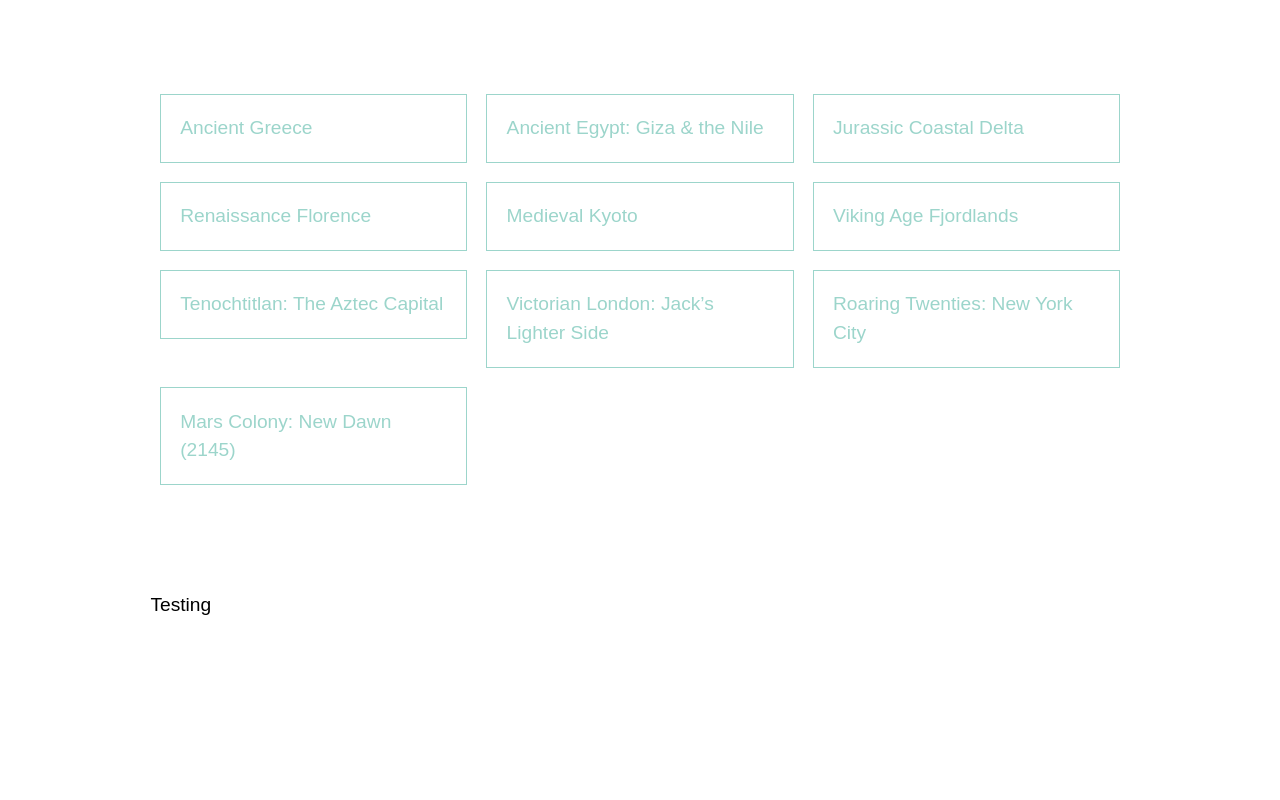
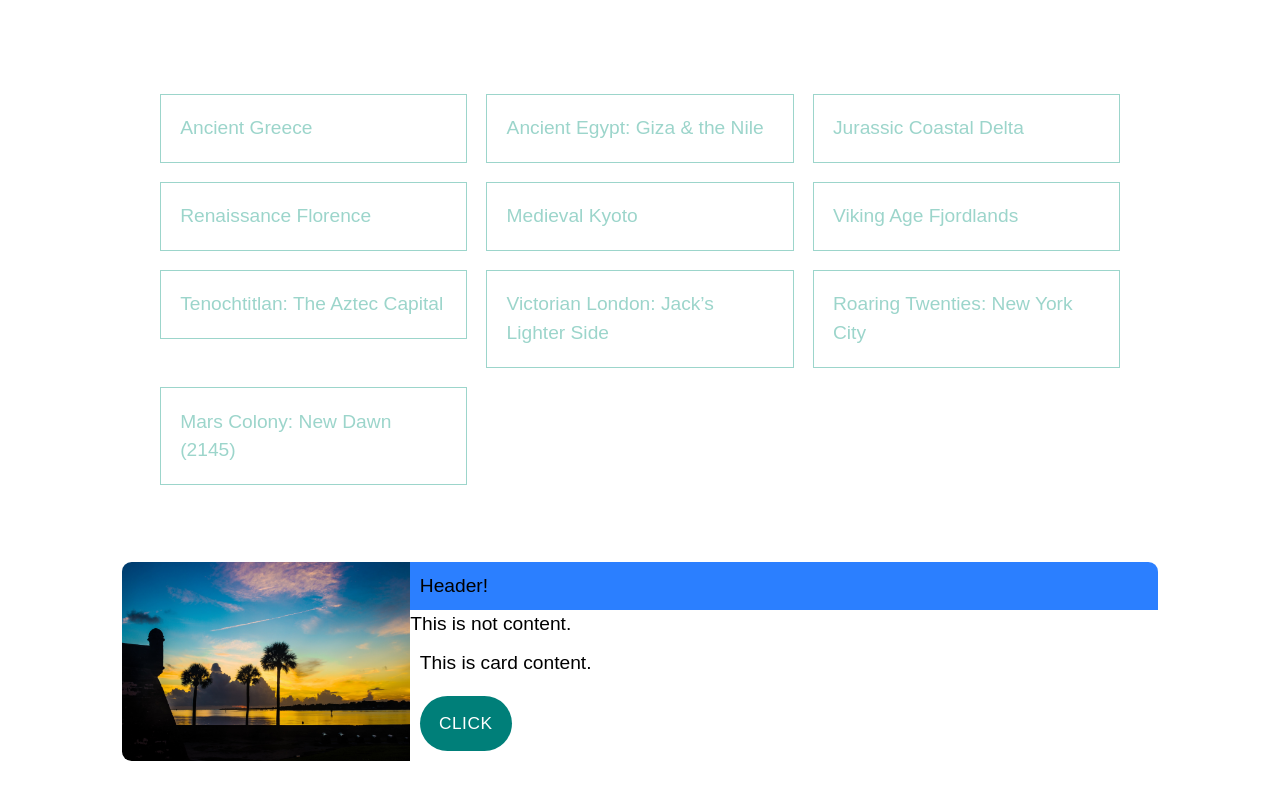
Before and after one commit to techtitans-chas/upplevelsebokning-vue, a Vue app: page / in a window 1280 px wide. Shown: the part 541-1341 px from the top of the page. Before the commit the page ends 1295 px from the top, so only its background shows below. Built offline with nearby package versions, Linux system fonts and the light colour scheme; a web font is replaced by a local one.

Commit message:
Updated card component to handle more dynamic props

```diff
--- /dev/null
+++ b/src/components/Badge.vue
@@ -0,0 +1,11 @@
+<template>
+  <div
+    class="bg-primary-500 rounded-full text-white font-regular flex justify-center items-center py-1 px-2 text-sm"
+  >
+    <slot />
+  </div>
+</template>
+
+<script setup lang="ts">
+defineProps<{}>();
+</script>
--- a/src/components/Button.vue
+++ b/src/components/Button.vue
@@ -1,9 +1,5 @@
 <template>
-  <component
-    :is="to ? RouterLink : 'button'"
-    :to="to"
-    :class="classes"
-  >
+  <component :is="to ? RouterLink : 'button'" :to="to" :class="classes">
     <Icon :icon="iconLeft" v-if="iconLeft" />
     <div class="text-white">
       <slot />
@@ -19,12 +15,12 @@
 import { Icon } from "@iconify/vue";
 
 const props = defineProps<{
-    to?: string
-    icon?: string
-    iconLeft?: string
-    class?: string
-    size?: "xs" | "sm" | "md" | "lg" | "xl"
-    color?: "primary" | "secondary"
+  to?: string;
+  icon?: string;
+  iconLeft?: string;
+  class?: string;
+  size?: "xs" | "sm" | "md" | "lg" | "xl";
+  color?: "primary" | "secondary";
 }>();
 
 // Sizing classes
@@ -33,7 +29,7 @@
   sm: "text-[.8rem] px-3 py-2 gap-2",
   md: "text-[.9rem] px-4 py-3",
   lg: "text-[1rem] px-5 py-4",
-    xl: "text-[1.2rem] px-6 py-5"
+  xl: "text-[1.2rem] px-6 py-5",
 };
 
 // Extra padding on opposite side of icon
@@ -42,17 +38,18 @@
   sm: { right: "pl-4", left: "pr-4" },
   md: { right: "pl-5", left: "pr-5" },
   lg: { right: "pl-6", left: "pr-6" },
-    xl: { right: "pl-7", left: "pr-7" }
+  xl: { right: "pl-7", left: "pr-7" },
 };
 
 const buttonColors = {
   primary: "bg-primary-500 hover:bg-primary-400 text-primary-300",
-    secondary: "bg-secondary-500 hover:bg-secondary-400 text-secondary-300"
+  secondary: "bg-secondary-500 hover:bg-secondary-400 text-secondary-300",
 };
 
 const classes = computed(() => {
   const size = props.size || "md";
-    const padding = props.icon && !props.iconLeft
+  const padding =
+    props.icon && !props.iconLeft
       ? iconPadding[size].right
       : props.iconLeft && !props.icon
       ? iconPadding[size].left
@@ -73,6 +70,6 @@
 <style scoped>
 .btn {
   display: inline-flex;
-  letter-spacing: .03em;
+  letter-spacing: 0.03em;
 }
 </style>
--- a/src/components/Card.vue
+++ b/src/components/Card.vue
@@ -1,6 +1,33 @@
 <template>
-  <div :class="classes">
-    <slot />
+  <div
+    :class="classes"
+    :style="bgImage ? `background-image:url(${bgImage})` : undefined"
+  >
+    <!-- Left image -->
+    <div
+      v-if="imagePosition !== 'right'"
+      class="w-[400px] bg-cover bg-center"
+      :style="`background-image:url(${image})`"
+    />
+    <!-- Card content wrapper -->
+    <div class="flex flex-col w-full">
+      <div :class="headerClasses">
+        <slot name="header" />
+      </div>
+      <slot />
+      <div :class="contentClasses">
+        <slot name="content" />
+      </div>
+      <div :class="footerClasses">
+        <slot name="footer" />
+      </div>
+    </div>
+    <!-- Right image -->
+    <div
+      v-if="imagePosition === 'right'"
+      class="w-[400px] bg-cover bg-center"
+      :style="`background-image:url(${image})`"
+    />
   </div>
 </template>
 
@@ -9,10 +36,26 @@ import { computed } from "vue";
 import { twMerge } from "tailwind-merge";
 
 const props = defineProps<{
-  innerClass?: string,
+  class?: string;
+  bgImage?: string;
+  image?: string;
+  imagePosition?: string;
+  headerClass?: string;
+  contentClass?: string;
+  footerClass?: string;
 }>();
 
 const classes = computed(() =>
-  twMerge("rounded-lg p-6 bg-white text-black", props.innerClass)
+  twMerge(
+    "flex rounded-lg bg-white text-black overflow-hidden",
+    props.bgImage ? "bg-cover bg-center" : undefined,
+    props.class
+  )
 );
+
+const headerClasses = computed(() => twMerge("p-2", props.headerClass));
+
+const contentClasses = computed(() => twMerge("p-2", props.contentClass));
+
+const footerClasses = computed(() => twMerge("p-2", props.footerClass));
 </script>
--- a/src/pages/Destination.vue
+++ b/src/pages/Destination.vue
@@ -1,24 +1,31 @@
 <template>
-  <div class="max-w-6xl mx-auto p-6">
+  <!-- Destination -->
+  <Section>
     <div v-if="destination">
-      <h1 font="bold" text="4xl">{{ destination.title }}</h1>
+      <div class="flex items-center gap-4">
+        <h1>{{ destination.title }}</h1>
+        <Badge>{{ destination.timePeriod }}</Badge>
+      </div>
       <p v-if="destination.description">{{ destination.description }}</p>
-
-      <Section>
-        <h1>This is a section component</h1>
-        <p>Lorem ipsum</p>
-      </Section>
-
-      <RouterLink :to="`/booking/${destination.id}`">
-        <button class="bg-emerald-500 px-4 py-3">Book now</button>
-      </RouterLink>
-
-      <h2>Accommodations</h2>
+      <Button to="/booking" icon="fa7-solid:arrow-right">Book Now</Button>
     </div>
     <div v-else>
       <h1>Destination not found</h1>
     </div>
-  </div>
+  </Section>
+  <!-- Accommodations -->
+  <Section>
+    <h2>Accommodations</h2>
+
+    <div
+      v-if="accommodations.length > 0"
+      v-for="acc in accommodations"
+      :key="acc.id"
+    >
+      {{ acc.title }}
+    </div>
+    <div v-else>No accommodations available.</div>
+  </Section>
 </template>
 
 <script setup lang="ts">
@@ -26,15 +33,21 @@ import { computed } from "vue";
 import { useRoute } from "vue-router";
 import { useDestinationStore } from "@/stores/destination";
 import Section from "@/components/Section.vue";
-// import { useAccommodationStore } from "@/stores/accommodation";
+import { useAccommodationStore } from "@/stores/accommodation";
+import Button from "@/components/Button.vue";
+import Badge from "@/components/Badge.vue";
 
 const route = useRoute();
 const destinationStore = useDestinationStore();
-// const accommodationStore = useAccommodationStore();
+const accommodationStore = useAccommodationStore();
 
-// const accommodation = computed(() => accommodationStore.getById(route.params.id) || { title: "Not Found" });
 const destination = computed(() => {
   const id = route.params.id as string;
   return destinationStore.getById(id);
 });
+
+const accommodations = computed(() => {
+  const id = route.params.id as string;
+  return accommodationStore.getByDestination(id);
+});
 </script>
--- a/src/pages/Home.vue
+++ b/src/pages/Home.vue
@@ -26,7 +26,17 @@
   </Section>
 
   <Section>
-    <Card> Testing </Card>
+    <Card
+      image="./images/sunrise-over-matanzas-bay.jpg"
+      headerClass="bg-blue-500"
+    >
+      <template #header> Header! </template>
+      <template #content class="bg-blue-500"> This is card content. </template>
+      This is not content.
+      <template #footer>
+        <Button>Click</Button>
+      </template>
+    </Card>
   </Section>
 </template>
 
@@ -36,6 +46,7 @@ import SearchForm from "@/components/SearchForm.vue";
 import Section from "@/components/Section.vue";
 import Card from "@/components/Card.vue";
 import { useDestinationStore } from "@/stores/destination";
+import Button from "@/components/Button.vue";
 
 const destinations = useDestinationStore();
 </script>
--- a/src/stores/accommodation.ts
+++ b/src/stores/accommodation.ts
@@ -5,11 +5,13 @@ import { useDestinationStore } from "./destination";
 import type { Accommodation } from "../types";
 
 export const useAccommodationStore = defineStore("accommodation", () => {
-  const { data, loading, error, load } = useDataLoader<Accommodation>("/data/accommodations.json");
+  const { data, loading, error, load } = useDataLoader<Accommodation>(
+    "/data/accommodations.json"
+  );
 
   const getById = computed(() => {
     return (id: string, populate: string[] = []) => {
-      const item = data.value.find(i => i.id === String(id));
+      const item = data.value.find((i) => i.id === String(id));
       if (!item) return null;
 
       const enrichedItem: any = { ...item };
@@ -20,7 +22,13 @@ export const useAccommodationStore = defineStore("accommodation", () => {
       }
 
       return enrichedItem;
-    }
+    };
+  });
+
+  const getByDestination = computed(() => {
+    return (destinationId: string) => {
+      return data.value.filter((i) => i.destinationId === destinationId);
+    };
   });
 
   return {
@@ -28,6 +36,7 @@ export const useAccommodationStore = defineStore("accommodation", () => {
     loading,
     error,
     load,
-    getById
-  }
+    getById,
+    getByDestination,
+  };
 });
```
Also changed, not shown: public/images/sunrise-over-matanzas-bay.jpg (added). Lines whose indentation alone changed are shown as unchanged.
